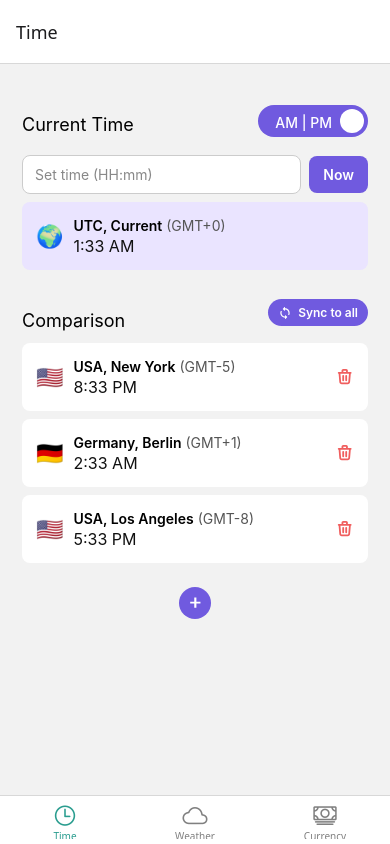
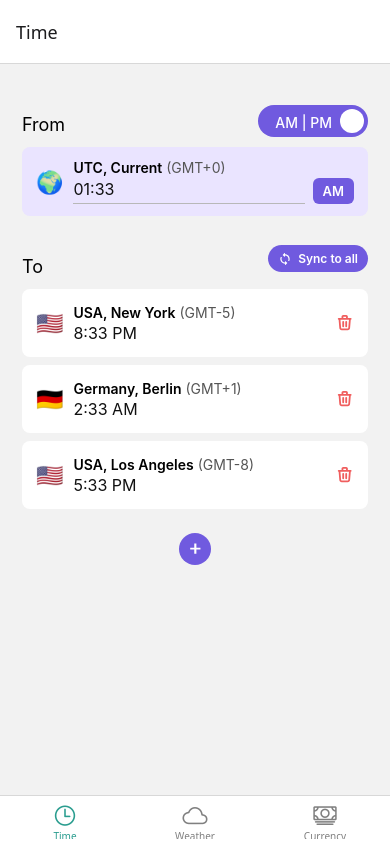
Before and after one commit to ThamiStoppelli/Time-Currency-App, a React Native app: screen /Time in a window 390 px wide. Built offline with nearby package versions, Linux system fonts and the light colour scheme.

Commit message:
Changes in the time editable input

```diff
--- a/src/components/TimeCard.tsx
+++ b/src/components/TimeCard.tsx
@@ -1,4 +1,4 @@
-import React from 'react';
+import React, { useEffect, useState } from 'react';
 import { View, Text, TextInput, StyleSheet, TouchableOpacity, GestureResponderHandlers } from 'react-native';
 import { TrashIcon } from '../../assets/svgs/trash-icon';
 
@@ -12,9 +12,12 @@ type TimeCardProps = {
   isLocal?: boolean
   isFrom?: boolean
   editable?: boolean
+  mode24h?: boolean
+  period?: "AM" | "PM"
   isDropTargetActive?: boolean
 
   onChangeTime?: (value: string) => void
+  onChangePeriod?: (period: "AM" | "PM") => void
   onRemove?: () => void
   dragHandleProps?: GestureResponderHandlers
 }
@@ -29,6 +32,53 @@ function countryCodeToFlagEmoji(code: string) {
     .join("")
 }
 
+function maskTimeInput(
+  value: string,
+  mode24h: boolean
+): string | null {
+  const digits = value.replace(/\D/g, "").slice(0, 4)
+
+  if (digits.length >= 2) {
+    const hours = Number(digits.slice(0, 2))
+
+    if (mode24h && hours > 23) {
+      return null
+    }
+
+    if (!mode24h && (hours < 1 || hours > 12)) {
+      return null
+    }
+  }
+
+  if (
+    digits.length >= 3 &&
+    Number(digits[2]) > 5
+  ) {
+    return null
+  }
+
+  if (digits.length <= 2) {
+    return digits
+  }
+
+  return `${digits.slice(0, 2)}:${digits.slice(2)}`
+}
+
+function completeTimeInput(
+  value: string,
+  mode24h: boolean
+): string {
+  const digits = value.replace(/\D/g, "").slice(0, 4)
+
+  if (!mode24h && digits.length === 1) {
+    return `0${digits}:00`
+  }
+
+  const completedDigits = digits.padEnd(4, "0")
+
+  return `${completedDigits.slice(0, 2)}:${completedDigits.slice(2)}`
+}
+
 export function TimeCard({
   city,
   country,
@@ -38,12 +88,50 @@ export function TimeCard({
   isLocal = false,
   isFrom = false,
   editable = false,
+  mode24h = true,
+  period = "AM",
   isDropTargetActive = false,
   onChangeTime,
+  onChangePeriod,
   onRemove,
   dragHandleProps,
 }: TimeCardProps) {
   const flag = countryCodeToFlagEmoji(countryCode)
+
+  const [inputValue, setInputValue] = useState(timeText)
+  const [isEditing, setIsEditing] = useState(false)
+
+  useEffect(() => {
+    if (!isEditing) {
+      setInputValue(timeText)
+    }
+  }, [timeText, isEditing])
+
+  function handleTimeInputChange(value: string) {
+    const maskedValue = maskTimeInput(value, mode24h)
+
+    if (maskedValue === null) {
+      return
+    }
+
+    setInputValue(maskedValue)
+  }
+
+  function handleTimeInputBlur() {
+    setIsEditing(false)
+
+    const digits = inputValue.replace(/\D/g, "")
+
+    if (!digits) {
+      setInputValue(timeText)
+      return
+    }
+
+    const completedTime = completeTimeInput(inputValue, mode24h)
+
+    setInputValue(completedTime)
+    onChangeTime?.(completedTime)
+  }
 
   return (
     <View style={[
@@ -61,14 +149,34 @@ export function TimeCard({
           ) : null}
         </Text>
         {editable ? (
-          <TextInput
-            style={[styles.timeText, styles.timeInput]}
-            value={timeText}
-            onChangeText={(value) => onChangeTime?.(value)}
-            keyboardType="numbers-and-punctuation"
-            selectTextOnFocus
-            accessibilityLabel={`Time for ${city}`}
-          />
+          <View style={styles.editableTimeRow}>
+            <TextInput
+              style={[styles.timeText, styles.timeInput]}
+              value={inputValue}
+              onFocus={() => setIsEditing(true)}
+              onChangeText={handleTimeInputChange}
+              onBlur={handleTimeInputBlur}
+              keyboardType="number-pad"
+              selectTextOnFocus
+              maxLength={5}
+              accessibilityLabel={`Time for ${city}`}
+            />
+
+            {!mode24h && (
+              <TouchableOpacity
+                style={styles.periodButton}
+                onPress={() =>
+                  onChangePeriod?.(period === "AM" ? "PM" : "AM")
+                }
+                accessibilityRole="button"
+                accessibilityLabel={`Change period from ${period}`}
+              >
+                <Text style={styles.periodButtonText}>
+                  {period}
+                </Text>
+              </TouchableOpacity>
+            )}
+          </View>
         ) : (
           <Text style={styles.timeText}>{timeText}</Text>
         )}
@@ -148,9 +256,34 @@ const styles = StyleSheet.create({
     color: "#111",
   },
   timeInput: {
+    flex: 1,
+    minWidth: 0,
     padding: 0,
-    minWidth: 80,
+    paddingBottom: 4,
+    borderBottomWidth: 1,
+    borderBottomColor: "#B8B8B8",
   },
+  editableTimeRow: {
+    width: "100%",
+    flexDirection: "row",
+    alignItems: "center",
+    gap: 8,
+  },
+
+  periodButton: {
+    flexShrink: 0,
+    marginTop: 2,
+    paddingHorizontal: 10,
+    paddingVertical: 5,
+    borderRadius: 6,
+    backgroundColor: "#705ADF",
+  },
+  periodButtonText: {
+    color: "#FFF",
+    fontSize: 13,
+    fontWeight: "600",
+  },
+
   dragHandle: {
     paddingHorizontal: 10,
     paddingVertical: 12,
--- a/src/screens/TimeScreen.tsx
+++ b/src/screens/TimeScreen.tsx
@@ -158,8 +158,8 @@ function hasTimezone(r: GeoCityResult): r is GeoCityResult & { timezone: string
 export default function TimeScreen() {
   const [mode24h, setMode24h] = useState(false)
   const [now, setNow] = useState<Date>(new Date())
-  const [baseTime, setBaseTime] = useState<Date | null>(null)
-  const [timeInput, setTimeInput] = useState("")
+  const [referenceDateTime, setReferenceDateTime] =
+    useState<Date | null>(null)
 
   const [localZone, setLocalZone] = useState<string | null>(null)
   const [localCountryCode, setLocalCountryCode] = useState<string>("")
@@ -173,7 +173,7 @@ export default function TimeScreen() {
   const [searchResults, setSearchResults] = useState<TimeCity[]>([])
   const [searchLoading, setSearchLoading] = useState(false)
   const [searchError, setSearchError] = useState<string | null>(null)
-  const referenceTime = baseTime ?? now
+  const referenceTime = referenceDateTime ?? now
 
   const { syncedLocations, sourceScreen, version, setSynced } = useSyncedSelection()
 
@@ -410,11 +410,79 @@ export default function TimeScreen() {
     ? offsetLabelForZone(localZone, now)
     : "Local"
 
-  const localTimeText = new Intl.DateTimeFormat(undefined, {
-    hour: "numeric",
+  const localTimeText = new Intl.DateTimeFormat(
+    mode24h ? "en-GB" : "en-US",
+    {
+      hour: "2-digit",
       minute: "2-digit",
       hour12: !mode24h,
-  }).format(referenceTime)
+    }
+  )
+    .format(referenceTime)
+    .replace(/\s?(AM|PM)$/i, "")
+
+  const localPeriod: "AM" | "PM" =
+    referenceTime.getHours() >= 12 ? "PM" : "AM"
+
+  function handleReferenceTimeChange(
+    value: string,
+    period: "AM" | "PM" = localPeriod
+  ) {
+    const trimmedValue = value.trim()
+
+    if (!trimmedValue) {
+      setReferenceDateTime(null)
+      return
+    }
+
+    const match = trimmedValue.match(/^(\d{1,2}):(\d{2})$/)
+
+    if (!match) return
+
+    const hours = Number(match[1])
+    const minutes = Number(match[2])
+
+    let normalizedHours = hours
+
+    if (!mode24h) {
+      if (hours < 1 || hours > 12) return
+
+      normalizedHours = hours % 12
+
+      if (period === "PM") {
+        normalizedHours += 12
+      }
+    }
+
+    if (
+      hours > 23 ||
+      minutes > 59
+    ) {
+      return
+    }
+
+    const updated = new Date(referenceTime)
+    updated.setHours(normalizedHours, minutes, 0, 0)
+
+    setReferenceDateTime(updated)
+  }
+
+  function handleReferencePeriodChange(
+    newPeriod: "AM" | "PM"
+  ) {
+    const currentHours = referenceTime.getHours()
+    const updated = new Date(referenceTime)
+
+    if (newPeriod === "PM" && currentHours < 12) {
+      updated.setHours(currentHours + 12)
+    }
+
+    if (newPeriod === "AM" && currentHours >= 12) {
+      updated.setHours(currentHours - 12)
+    }
+
+    setReferenceDateTime(updated)
+  }
 
   function closeModal() {
     setIsModalVisible(false)
@@ -424,7 +492,7 @@ export default function TimeScreen() {
   return (
     <View style={styles.container}>
       <View style={styles.headerRow}>
-        <Text style={styles.title}>Current Time</Text>
+        <Text style={styles.title}>From</Text>
         <Toggle
           initial={!mode24h}
           onToggle={val => setMode24h(!val)}
@@ -435,63 +503,24 @@ export default function TimeScreen() {
         />
       </View>
 
-      <View style={styles.simulationRow}>
-        <TextInput
-          style={styles.timeInput}
-          placeholder="Set time (HH:mm)"
-          placeholderTextColor="#888"
-          value={timeInput}
-          onChangeText={(val) => {
-            const cleaned = val.replace(/[^\d:]/g, "")
-            setTimeInput(cleaned)
-
-            const [h, m] = cleaned.split(":").map(Number)
-
-            if (
-              !Number.isNaN(h) &&
-              !Number.isNaN(m) &&
-              h >= 0 &&
-              h <= 23 &&
-              m >= 0 &&
-              m <= 59
-            ) {
-              const d = new Date()
-              d.setHours(h)
-              d.setMinutes(m)
-              d.setSeconds(0)
-              d.setMilliseconds(0)
-              setBaseTime(d)
-            }
-
-            if (cleaned === "") {
-              setBaseTime(null)
-            }
-          }}
-          keyboardType="numbers-and-punctuation"
-        />
-        <TouchableOpacity
-          style={styles.nowButton}
-          onPress={() => {
-            setBaseTime(null)
-            setTimeInput("")
-          }}
-        >
-          <Text style={styles.nowButtonText}>Now</Text>
-        </TouchableOpacity>
-      </View>
-
       <TimeCard
         city={localCityName}
         country={localCountryName}
         countryCode={localCountryCode}
         gmtOffset={localOffsetLabel}
         timeText={localTimeText}
-        isLocal
+        isFrom
+        editable
+        mode24h={mode24h}
+        period={localPeriod}
+        onChangeTime={handleReferenceTimeChange}
+        onChangePeriod={handleReferencePeriodChange}
+
       />
 
       <View style={styles.comparisonHeaderRow}>
         <Text style={[styles.title, { marginTop: 16, marginBottom: 0 }]}>
-          Comparison
+          To
         </Text>
 
         {syncFeedback && (
@@ -538,7 +567,6 @@ export default function TimeScreen() {
       >
         <View style={styles.modalOverlay}>
           <View style={styles.modalContent}>
-            {/* <Text style={styles.modalTitle}>Add city</Text> */}
             <View style={styles.modalHeader}>
               <Text style={styles.modalTitle}>Add city</Text>
 
@@ -723,13 +751,6 @@ const styles = StyleSheet.create({
     marginTop: 6,
     marginBottom: 2,
   },
-  simulationRow: {
-    flexDirection: "row",
-    alignItems: "center",
-    gap: 8,
-    marginTop: 8,
-    marginBottom: 8,
-  },
   timeInput: {
     flex: 1,
     borderWidth: 1,
```
Lines whose indentation alone changed are shown as unchanged.
